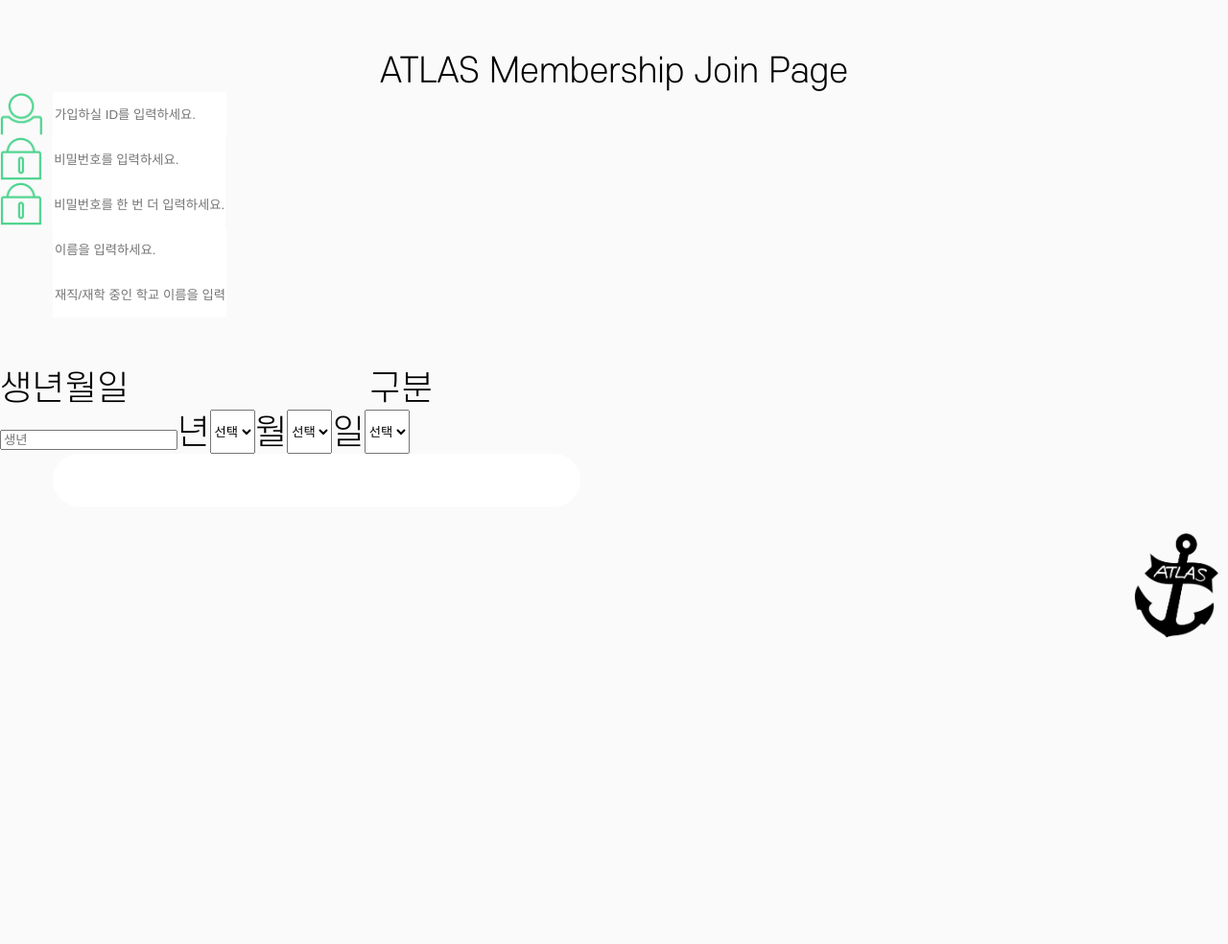
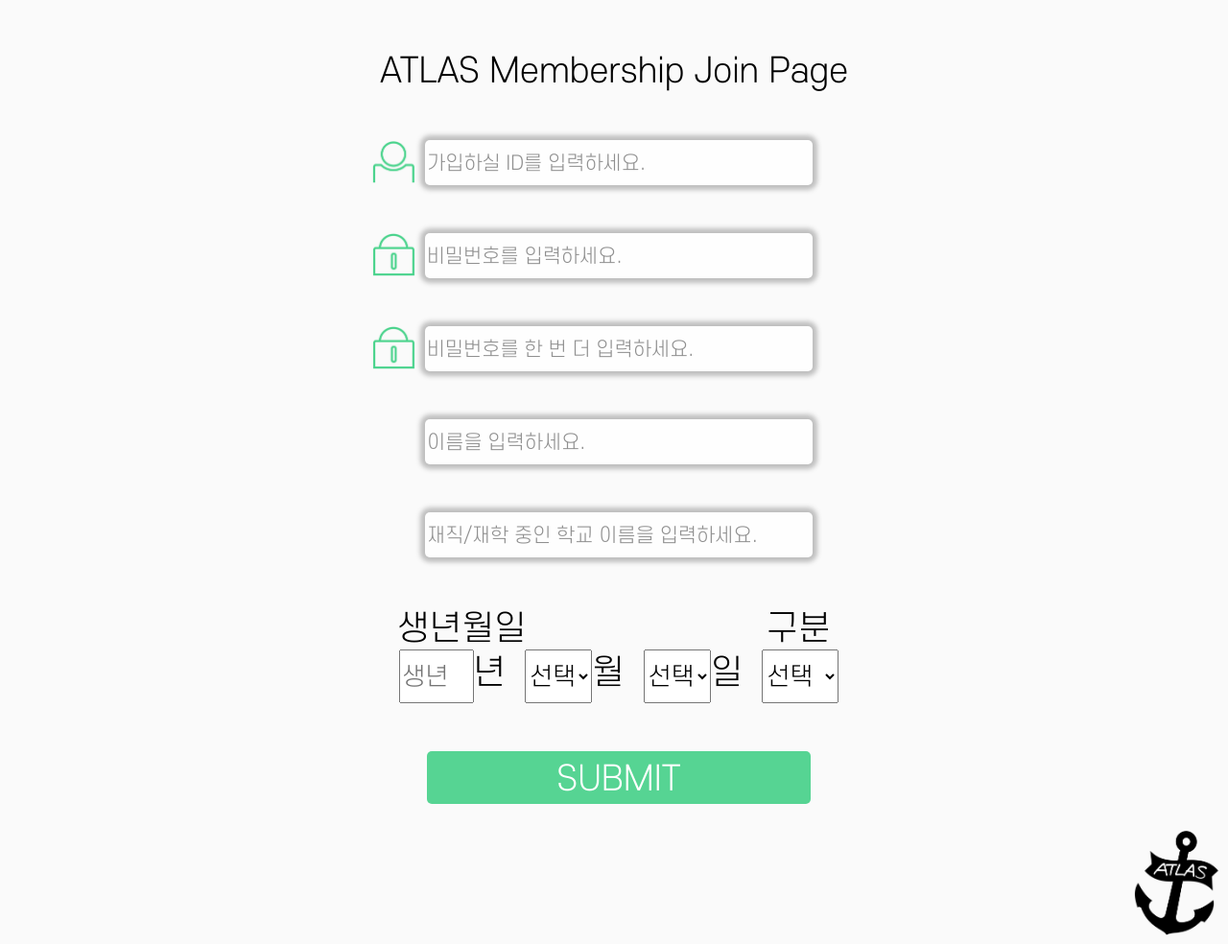
Before and after one commit to ATLAS-AI-project/ATLAS, a Flask app: page /atlas_join in a window 1280 px wide. Shown: the whole page at 96% size. Before the commit the page ends 665 px from the top, so only its background shows below. Run offline with Flask 2, Linux system fonts and the light colour scheme.

Commit message:
Add files via upload
추석 연휴 기간 추가/수정본

```diff
--- /dev/null
+++ b/static/atlas_join.css
@@ -0,0 +1,155 @@
+@import url("/static/S-Core-Dream-light/s-core-dream.css");
+
+body {
+    background-color: #fafafa;
+    /* background-image: url('new1.png'); */
+    background-repeat: no-repeat;
+    background-size: cover;
+    font-family: s-core-dream-light;
+    font-size: 35px;
+    /* font-color: #4e4e4e; */
+  }
+
+.login_box {
+    display: flex;
+    flex-direction: column;
+    justify-content: center;
+    align-items: center;
+    font-family: s-core-dream-light;
+    min-height: 60vh;
+    /* background: #301e4e; */
+}
+
+.id_container {
+    width: 100%;
+    height: 100%;
+    display: flex;
+    justify-content: space-between;
+    align-items: center;
+    flex-direction: column;
+    margin-top: 50px;
+    font-family: s-core-dream-light;
+}
+
+.confirm_btn {
+    width: 400px;
+    height: 80px;
+    display: flex;
+    flex-direction: column;
+    justify-content: center;
+    align-items: center;
+    color: #fff;
+    border-color: rgb(86, 212, 147);
+    border-radius: 5px;
+    box-shadow: 0 0 40px 40px rgb(86, 212, 147) inset, 0 0 0 0 rgb(86, 212, 147);
+    -webkit-transition: all 150ms ease-in-out;
+    transition: all 150ms ease-in-out;
+    margin-top: 50px;
+}
+.confirm_btn:hover {
+    box-shadow: 0 0 10px 0 rgb(86, 212, 147) inset, 0 0 10px 4px rgb(86, 212, 147);
+    color: rgb(0, 0, 0);
+}
+
+#id_to_join {
+    width: 400px;
+    height: 80px;
+    filter: opacity(80%);
+    border-radius: 5px;
+    border: 1px;
+    flex-direction: column;
+    justify-content: center;
+    font-family: s-core-dream-light;
+    font-size: 20px;
+    box-shadow: 0 0 5px 5px rgba(0, 0, 0, 0.3);
+}
+
+
+#pwd_to_join {
+    width: 400px;
+    height: 80px;
+    filter: opacity(80%);
+    border-radius: 5px;
+    border: 1px;
+    flex-direction: column;
+    justify-content: center;
+    font-family: s-core-dream-light;
+    font-size: 20px;
+    box-shadow: 0 0 5px 5px rgba(0, 0, 0, 0.3);
+}
+
+#pwd_doublecheck {
+    width: 400px;
+    height: 80px;
+    filter: opacity(80%);
+    border-radius: 5px;
+    border: 1px;
+    flex-direction: column;
+    justify-content: center;
+    font-family: s-core-dream-light;
+    font-size: 20px;
+    box-shadow: 0 0 5px 5px rgba(0, 0, 0, 0.3);
+}
+
+#name_to_join {
+    width: 400px;
+    height: 80px;
+    filter: opacity(80%);
+    border-radius: 5px;
+    border: 1px;
+    flex-direction: column;
+    justify-content: center;
+    font-family: s-core-dream-light;
+    font-size: 20px;
+    box-shadow: 0 0 5px 5px rgba(0, 0, 0, 0.3);
+}
+
+#year_born {
+    font-size: 25px;
+    font-family:  s-core-dream-light;
+    justify-content: center;
+    align-items: center;
+    height: 50px;
+    width: 70px;
+    margin-left: 10px;
+}
+
+#month_born {
+    font-size: 25px;
+    font-family:  s-core-dream-light;
+    justify-content: center;
+    align-items: center;
+    width: 70px;
+    margin-left: 20px;
+}
+
+#day_born {
+    font-size: 25px;
+    font-family:  s-core-dream-light;
+    justify-content: center;
+    align-items: center;
+    width: 70px;
+    margin-left: 20px;
+}
+
+#teacher_or_student {
+    font-size: 25px;
+    font-family:  s-core-dream-light;
+    justify-content: center;
+    align-items: center;
+    width: 80px;
+    margin-left: 20px;
+}
+
+#school_name {
+    width: 400px;
+    height: 80px;
+    filter: opacity(80%);
+    border-radius: 5px;
+    border: 1px;
+    flex-direction: column;
+    justify-content: center;
+    font-family: s-core-dream-light;
+    font-size: 20px;
+    box-shadow: 0 0 5px 5px rgba(0, 0, 0, 0.3);
+}
--- /dev/null
+++ b/static/atlas_join.js
@@ -0,0 +1,10 @@
+// $("#month_value option:selected").val();
+
+// $("#day_value option:selected").val();
+
+// $("#teacher_or_student option:selected").val();
+
+function join_submit() {
+    if
+    window.location.href = 'http://127.0.0.1:5000/pageSelect'
+}
--- a/static/login.css
+++ b/static/login.css
@@ -62,4 +62,3 @@
     font-size: 20px;
     box-shadow: 0 0 5px 5px rgba(0, 0, 0, 0.3);
 }
-\
--- a/static/login.js
+++ b/static/login.js
@@ -10,3 +10,7 @@
   if (window.event.keyCode == 13) {
   loginbtn();}
 }
+
+function joinbtn() {
+  window.location.href = "http://127.0.0.1:5000/atlas_join"
+}
--- a/static/quiz.js
+++ b/static/quiz.js
@@ -9,8 +9,8 @@
     final_question = JSON.parse(localStorage.getItem("final_question"))
    $("#testlist").empty()
    for (let i =0; i< final_question.length; i++) {
-      let result= final_question[i];
-      let keyword= select_keyword[i];
+      let result = final_question[i];
+      let keyword = select_keyword[i];
       $("#quizlist").append(`
         <tbody>
           <tr>
--- a/static/style.css
+++ b/static/style.css
@@ -220,8 +220,8 @@
   right: 0;
   top: 0;
   bottom: 0;
-  background: rgb(101, 240, 195);
-  /*not in ie */
+  background: rgb(97, 255, 205);
+  /* not in ie */
   filter: progid:DXImageTransform.Microsoft.Gradient(startColorstr='#20000000', endColorstr='#20000000');
   /* ie */
 }
@@ -238,18 +238,6 @@
   /*감추기*/
   display: none;
 }
-
-/* .item_area_70 {
-  max-width: 70%;
-  margin: 0 auto;
-  margin-top: 150px;
-}
-
-.item_area_100 {
-  max-width: 100%;
-  margin: 0 auto;
-  margin-top: 150px;
-} */
 
 .item-wrap .items {
   /* 자식들을 감싸고 있는 부모 */
```
Also changed, not shown: static/home.js (+0 -89 lines), static/quiz_s.js (+6 -4 lines), static/quiz_t.js (added, +32 -0 lines), static/testlet_s.js (+3 -4 lines), static/testlet_t.js (+17 -6 lines).
